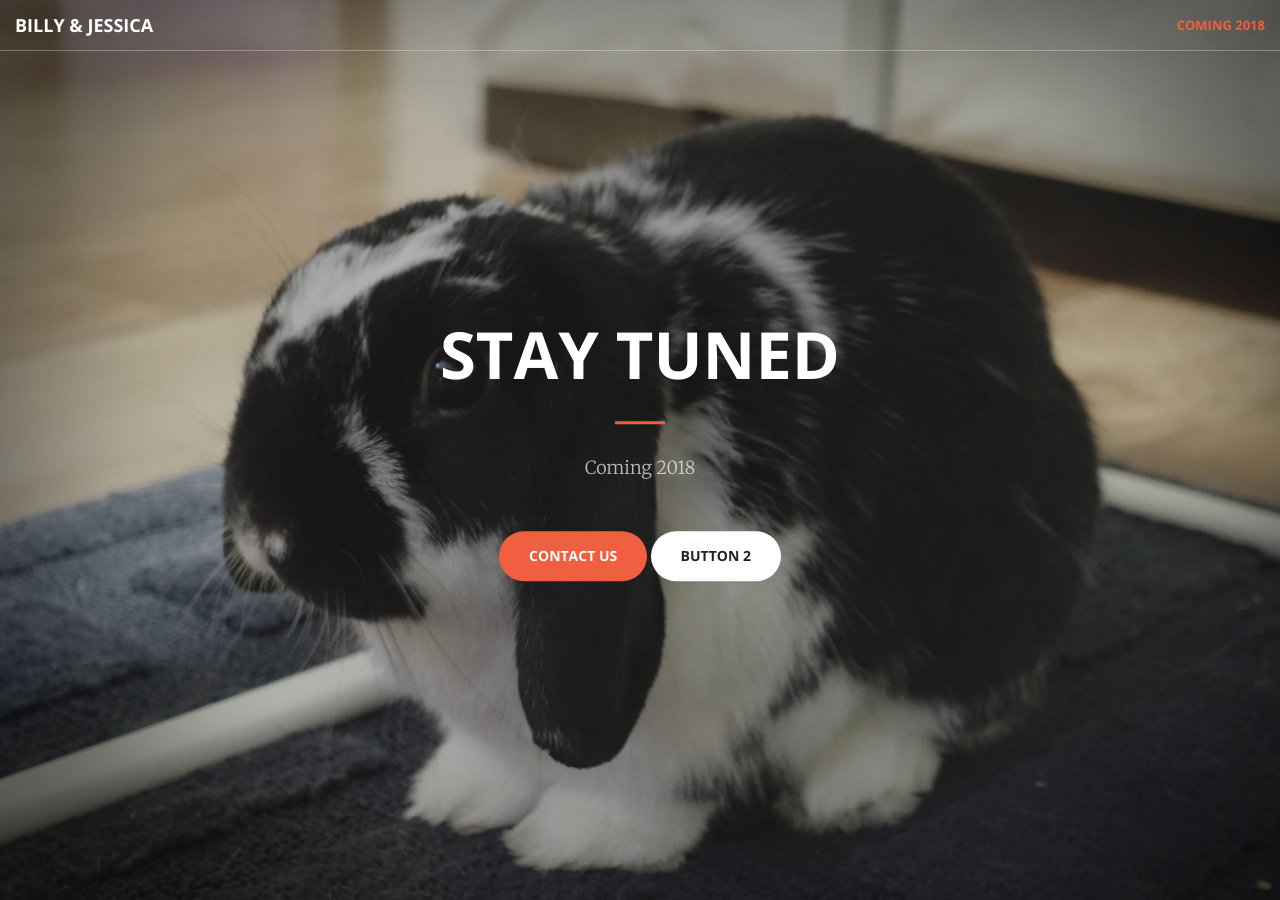
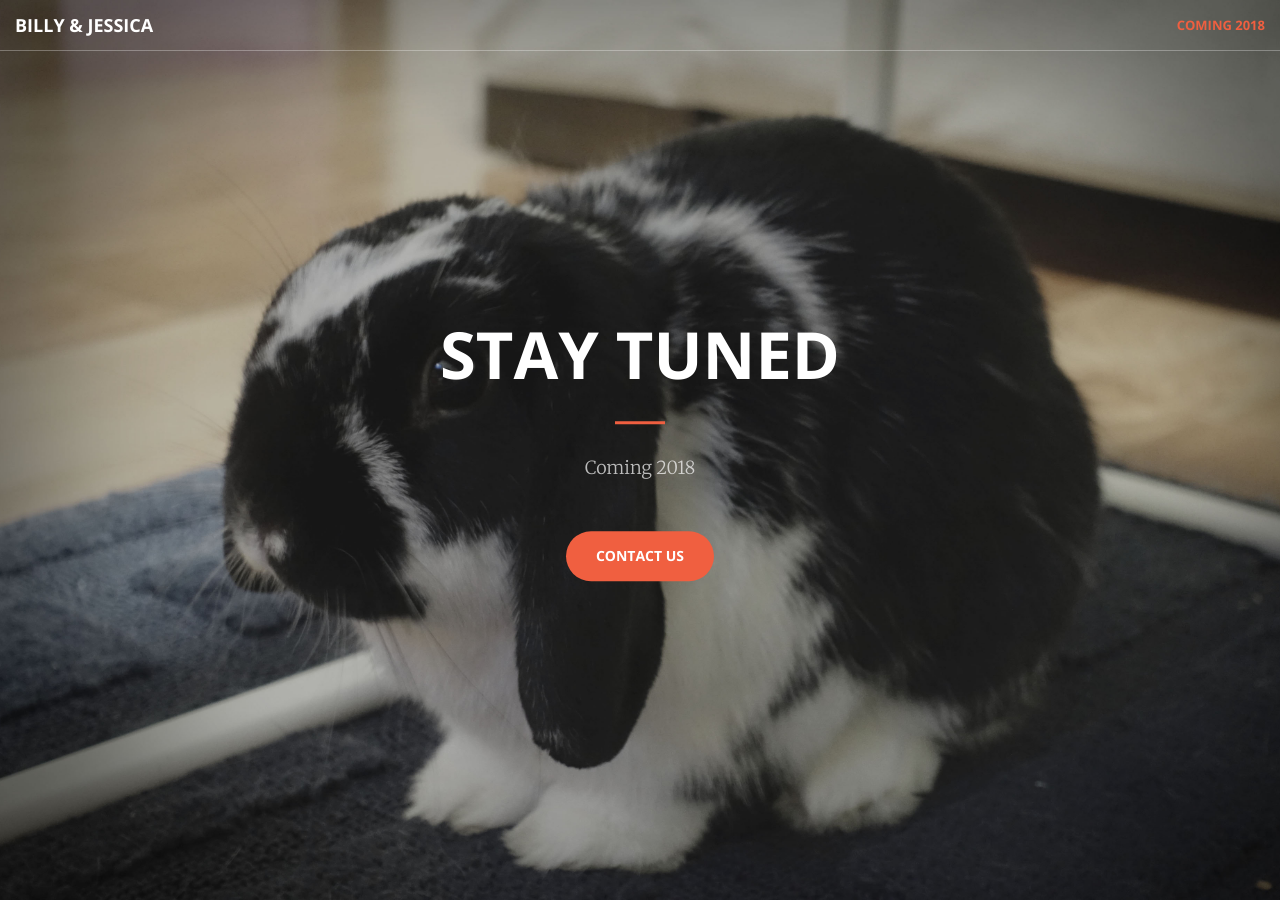
Before and after one commit to notbleh/wed-website, a Jekyll site: the page built from index.html, in a window 1280 px wide and 900 px high. Built offline with Jekyll 4.4.1, drawn with Linux system fonts in a browser that asks for light colours.

Commit message:
Update stay-tuned.html

```diff
--- a/_includes/stay-tuned.html
+++ b/_includes/stay-tuned.html
@@ -6,7 +6,6 @@
             <hr>
             <p>Coming 2018</p>
             <a href="#rsvp" class="btn btn-primary btn-xl page-scroll">Contact Us</a>
-            <a href="#" class="btn btn-default btn-xl wow tada">Button 2</a>
         </div>
     </div>
 </header>
```
